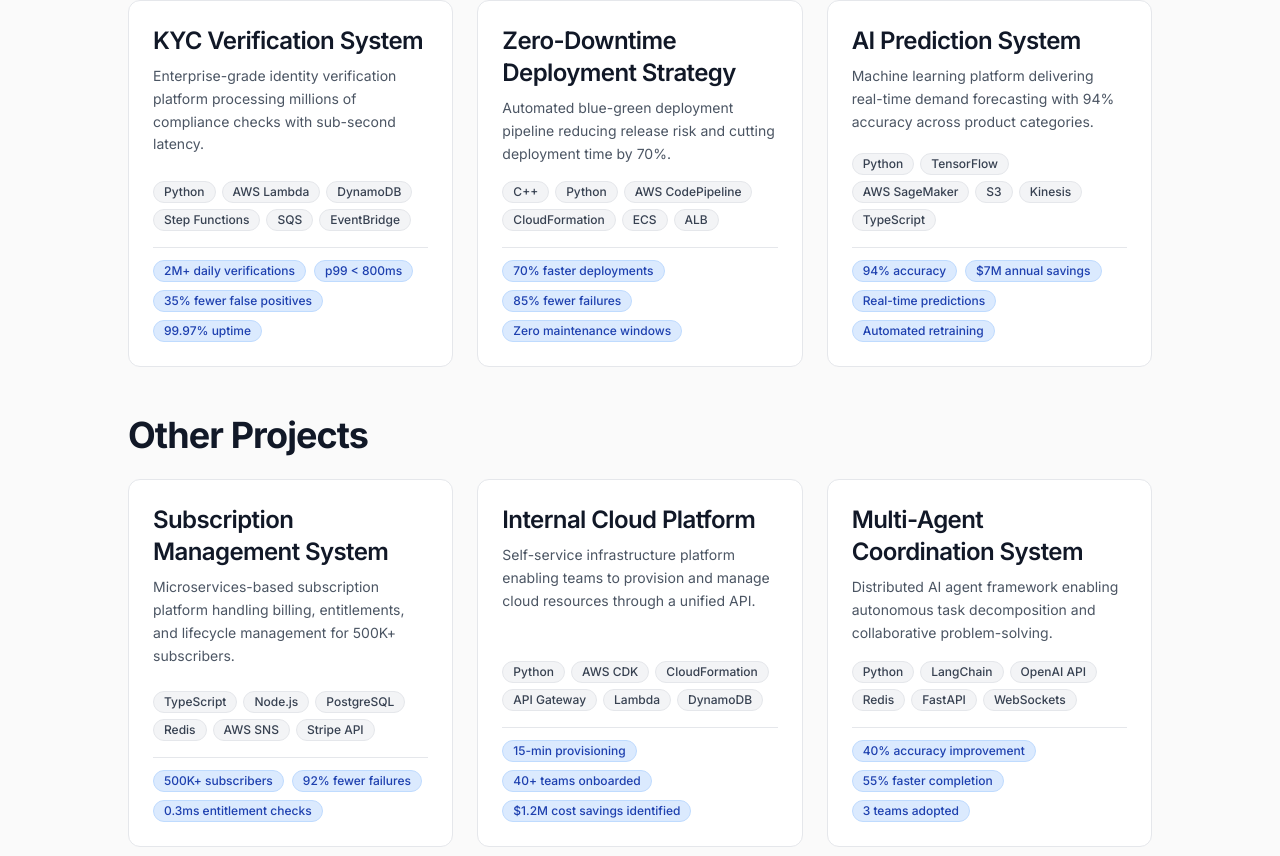
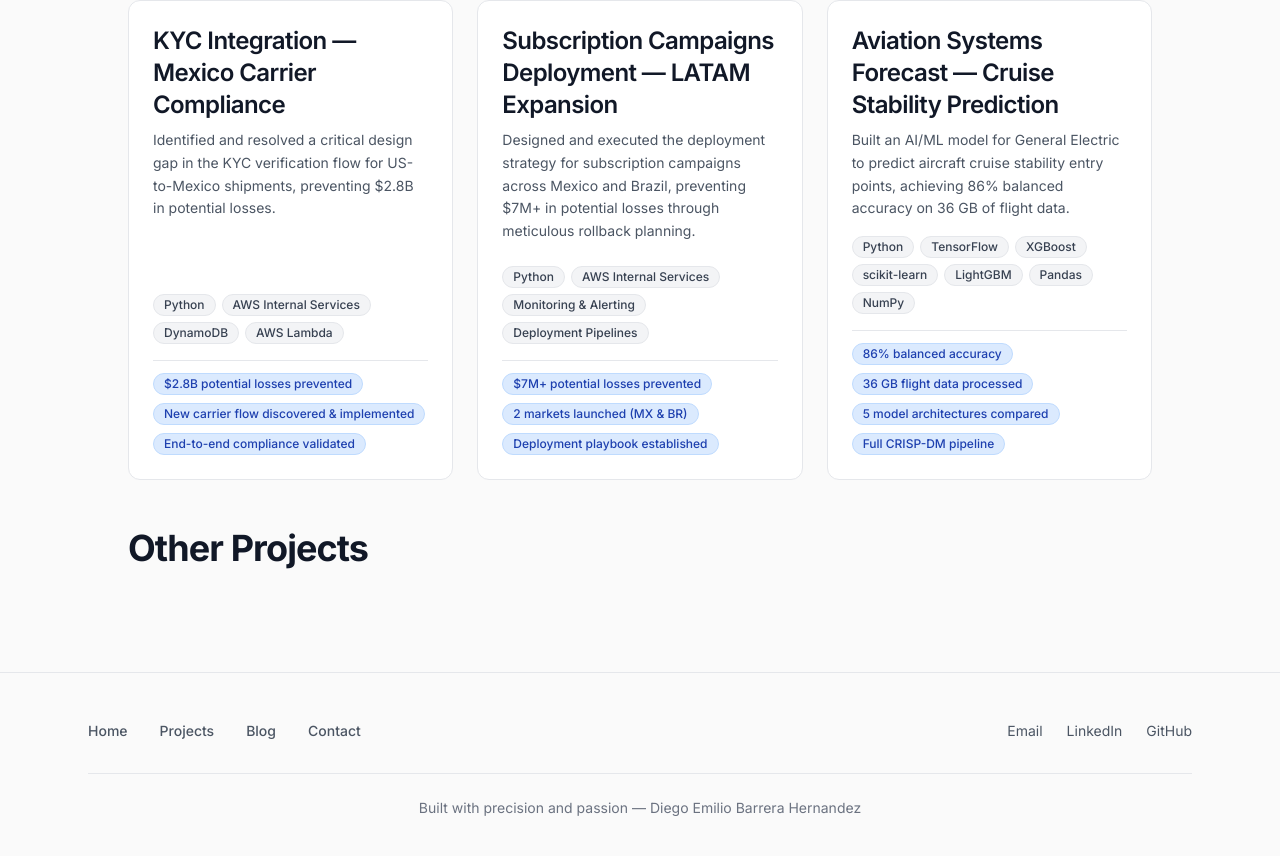
Before and after one commit to ulmo369/ThisIsUlmo, a React (Vite) app: page /projects in a window 1280 px wide. Shown: the part 364-1220 px from the top of the page. Built offline with nearby package versions, Linux system fonts and the light colour scheme.

Commit message:
feat(data): replace featured projects with real KYC, subscription, and aviation content

```diff
--- a/src/data/projects.ts
+++ b/src/data/projects.ts
@@ -2,230 +2,101 @@ import type { Project } from '@/types';
 
 export const projects: Project[] = [
   {
-    slug: 'kyc-system',
-    title: 'KYC Verification System',
-    description:
-      'Enterprise-grade identity verification platform processing millions of compliance checks with sub-second latency.',
+    slug: 'kyc-integration',
+    title: 'KYC Integration — Mexico Carrier Compliance',
+    description: 'Identified and resolved a critical design gap in the KYC verification flow for US-to-Mexico shipments, preventing $2.8B in potential losses.',
     featured: true,
-    techStack: ['Python', 'AWS Lambda', 'DynamoDB', 'Step Functions', 'SQS', 'EventBridge'],
+    techStack: ['Python', 'AWS Internal Services', 'DynamoDB', 'AWS Lambda'],
     star: {
-      situation:
-        'Financial services clients required a scalable KYC verification system capable of handling regulatory compliance across multiple jurisdictions while maintaining sub-second response times.',
-      task:
-        'Design and implement an event-driven identity verification pipeline that integrates with third-party data providers, supports configurable compliance rules, and scales to millions of daily checks.',
-      action:
-        'Built a serverless orchestration layer using AWS Step Functions with parallel verification stages. Implemented a rules engine for jurisdiction-specific compliance logic. Designed a caching strategy with DynamoDB to reduce redundant third-party API calls by 60%.',
-      result:
-        'Delivered a system processing 2M+ daily verifications with p99 latency under 800ms. Reduced false-positive rates by 35% through improved matching algorithms. Achieved 99.97% uptime over 12 months.',
+      situation: 'Amazon needed to enable a KYC plug-in requiring RFC verification for Mexican citizens receiving US → Carrier → Mexico shipments. The inherited design assumed a direct US → Carrier → MX flow.',
+      task: 'Validate the existing system design, implement the KYC integration logic, and ensure compliance for all Mexico-bound shipment routes.',
+      action: 'Conducted an independent assessment of the inherited design and discovered that Mexico used a US → Carrier1 → Amazon Carrier → MX flow — a use case the existing logic did not support. Redesigned the integration to handle the actual carrier chain, implemented the new flow, and coordinated with carrier teams (Redpack, Estafeta) to validate end-to-end.',
+      result: 'Successfully launched the KYC integration covering the correct carrier flow. Prevented $2.8B in potential losses from non-compliant shipments. Established a precedent for independent design validation on inherited systems.',
     },
-    metrics: ['2M+ daily verifications', 'p99 < 800ms', '35% fewer false positives', '99.97% uptime'],
+    metrics: ['$2.8B potential losses prevented', 'New carrier flow discovered & implemented', 'End-to-end compliance validated'],
     diagramPlaceholder: true,
     engineeringHighlights: {
       decisions: [
-        'Chose Step Functions over custom orchestration for built-in retry and error handling',
-        'Selected DynamoDB over RDS for predictable latency at scale',
+        'Performed independent design assessment rather than trusting inherited documentation',
+        'Coordinated directly with carrier partners to validate actual shipment flows',
       ],
       tradeoffs: [
-        'Accepted eventual consistency in verification status for higher throughput',
-        'Traded storage cost for compute savings via aggressive caching',
+        'Invested additional time in design validation upfront to avoid costly production issues',
+        'Chose to redesign the flow rather than patch the existing logic for long-term correctness',
       ],
       constraints: [
-        'Third-party API rate limits required intelligent request batching',
-        'Regulatory requirements mandated data residency per jurisdiction',
+        'Inherited system design assumed a single carrier path that did not match reality',
+        'Regulatory compliance required RFC verification for all Mexico-bound shipments',
       ],
       scalability: [
-        'Horizontal scaling via Lambda concurrency with reserved capacity',
-        'Partitioned DynamoDB tables by jurisdiction for balanced throughput',
+        'New design supports additional carrier chains without code changes',
+        'Validation framework reusable for future market expansions',
       ],
     },
   },
   {
-    slug: 'deployment-strategy',
-    title: 'Zero-Downtime Deployment Strategy',
-    description:
-      'Automated blue-green deployment pipeline reducing release risk and cutting deployment time by 70%.',
+    slug: 'subscription-campaigns',
+    title: 'Subscription Campaigns Deployment — LATAM Expansion',
+    description: 'Designed and executed the deployment strategy for subscription campaigns across Mexico and Brazil, preventing $7M+ in potential losses through meticulous rollback planning.',
     featured: true,
-    techStack: ['C++', 'Python', 'AWS CodePipeline', 'CloudFormation', 'ECS', 'ALB'],
+    techStack: ['Python', 'AWS Internal Services', 'Monitoring & Alerting', 'Deployment Pipelines'],
     star: {
-      situation:
-        'Legacy deployment process involved manual steps, caused frequent rollbacks, and required maintenance windows that impacted customer availability.',
-      task:
-        'Design an automated zero-downtime deployment strategy supporting canary releases, automated rollback, and infrastructure-as-code for a fleet of microservices.',
-      action:
-        'Implemented blue-green deployments on ECS with ALB traffic shifting. Built a custom health-check aggregator in C++ for sub-second rollback decisions. Created CloudFormation templates for reproducible infrastructure across environments.',
-      result:
-        'Reduced deployment time from 45 minutes to 12 minutes. Eliminated maintenance windows entirely. Decreased failed deployments by 85% through automated canary analysis.',
+      situation: 'Amazon needed to extend seller subscription campaigns (similar to Prime for sellers) to Mexico and Brazil. The beta testing systems were unstable, QA processes had recently changed, and Mexico required two separate testing flows.',
+      task: 'Design a deployment strategy with comprehensive rollback planning, analyze seller creation patterns to determine optimal launch timing, and ensure campaign stability across both markets.',
+      action: 'Analyzed historical seller creation peaks and valleys to identify the safest deployment windows. Designed a phased rollout strategy with automated rollback triggers. When the testing system failed completely before delivery, proposed extending an existing campaign as a bridge solution. Maintained constant communication with stakeholders across teams.',
+      result: 'Successfully deployed subscription campaigns to both markets. Prevented $7M+ in potential losses through proactive risk analysis and rollback planning. Established deployment playbook reused for subsequent LATAM market launches.',
     },
-    metrics: ['70% faster deployments', '85% fewer failures', 'Zero maintenance windows'],
+    metrics: ['$7M+ potential losses prevented', '2 markets launched (MX & BR)', 'Deployment playbook established'],
     diagramPlaceholder: true,
     engineeringHighlights: {
       decisions: [
-        'Blue-green over rolling updates for instant rollback capability',
-        'C++ health aggregator for latency-critical rollback decisions',
+        'Analyzed seller creation patterns to time deployment during low-risk windows',
+        'Proposed campaign extension as bridge solution when testing infrastructure failed',
       ],
       tradeoffs: [
-        'Double infrastructure cost during deployments for zero-downtime guarantee',
-        'Increased pipeline complexity for improved release safety',
+        'Accepted longer deployment timeline for reduced risk through phased rollout',
+        'Chose manual validation steps where automated testing was unavailable',
       ],
       constraints: [
-        'Existing services required backward-compatible API contracts during transitions',
-        'Shared database schemas limited independent service deployments',
+        'Beta testing systems were unstable and failed completely before delivery',
+        'Mexico required two separate testing flows unlike other markets',
       ],
       scalability: [
-        'Pipeline templates parameterized for any microservice onboarding',
-        'Canary analysis thresholds auto-tuned per service SLA',
+        'Deployment playbook parameterized for future LATAM market expansions',
+        'Rollback triggers designed to be market-agnostic',
       ],
     },
   },
   {
-    slug: 'ai-prediction-system',
-    title: 'AI Prediction System',
-    description:
-      'Machine learning platform delivering real-time demand forecasting with 94% accuracy across product categories.',
+    slug: 'aviation-forecast',
+    title: 'Aviation Systems Forecast — Cruise Stability Prediction',
+    description: 'Built an AI/ML model for General Electric to predict aircraft cruise stability entry points, achieving 86% balanced accuracy on 36 GB of flight data.',
     featured: true,
-    techStack: ['Python', 'TensorFlow', 'AWS SageMaker', 'S3', 'Kinesis', 'TypeScript'],
+    techStack: ['Python', 'TensorFlow', 'XGBoost', 'scikit-learn', 'LightGBM', 'Pandas', 'NumPy'],
     star: {
-      situation:
-        'Business teams relied on manual forecasting methods with 60% accuracy, leading to inventory imbalances and missed revenue opportunities.',
-      task:
-        'Build an end-to-end ML pipeline for real-time demand prediction that integrates with existing inventory systems and provides actionable insights through a dashboard.',
-      action:
-        'Developed ensemble models combining gradient boosting and LSTM networks. Built a feature engineering pipeline processing streaming data via Kinesis. Created a TypeScript dashboard for real-time prediction visualization and model performance monitoring.',
-      result:
-        'Achieved 94% prediction accuracy, up from 60% baseline. Reduced inventory waste by $7M annually. Model retraining pipeline runs daily with zero manual intervention.',
+      situation: 'General Electric needed a predictive model to determine when aircraft enter stable cruise phase, using 36 GB of historical flight data across multiple aircraft types.',
+      task: 'Follow the CRISP-DM methodology end-to-end to build, evaluate, and deliver a production-ready prediction model with the highest possible balanced accuracy.',
+      action: 'Executed the full CRISP-DM pipeline: data understanding, preparation, modeling, evaluation, and deployment. Implemented and compared multiple model architectures including XGBoost, Neural Networks (LSTM and Dense), Logistic Regression, and LightGBM. Performed extensive feature engineering and hyperparameter tuning.',
+      result: 'Achieved 86% balanced accuracy (best: 86.77%) with the Neural Network model, significantly outperforming baseline approaches. Delivered a complete model pipeline following CRISP-DM methodology.',
     },
-    metrics: ['94% accuracy', '$7M annual savings', 'Real-time predictions', 'Automated retraining'],
+    metrics: ['86% balanced accuracy', '36 GB flight data processed', '5 model architectures compared', 'Full CRISP-DM pipeline'],
     diagramPlaceholder: true,
     engineeringHighlights: {
       decisions: [
-        'Ensemble approach over single model for robustness across product categories',
-        'SageMaker over self-managed infrastructure for operational simplicity',
+        'Compared 5 model architectures to find the best fit for the data characteristics',
+        'Selected Neural Network (Dense + LSTM) as final model based on balanced accuracy metric',
       ],
       tradeoffs: [
-        'Higher inference cost for ensemble vs. single model accuracy gains',
-        'Batch feature computation for cost efficiency over pure real-time processing',
+        'Chose balanced accuracy over raw accuracy to handle class imbalance in flight phases',
+        'Invested in multiple model comparisons rather than optimizing a single architecture',
       ],
       constraints: [
-        'Model inference latency budget of 200ms for real-time serving',
-        'Training data privacy requirements limited cross-region data movement',
+        'Private client data required secure handling and could not leave GE infrastructure',
+        '36 GB dataset required efficient data pipeline design for iterative experimentation',
       ],
       scalability: [
-        'Auto-scaling SageMaker endpoints based on request volume',
-        'Feature store enabling model reuse across prediction domains',
-      ],
-    },
-  },
-  {
-    slug: 'subscription-system',
-    title: 'Subscription Management System',
-    description:
-      'Microservices-based subscription platform handling billing, entitlements, and lifecycle management for 500K+ subscribers.',
-    featured: false,
-    techStack: ['TypeScript', 'Node.js', 'PostgreSQL', 'Redis', 'AWS SNS', 'Stripe API'],
-    star: {
-      situation:
-        'Monolithic billing system could not support new pricing models and suffered from cascading failures during peak billing cycles.',
-      task:
-        'Decompose the billing monolith into microservices supporting flexible pricing, automated dunning, and real-time entitlement checks.',
-      action:
-        'Designed domain-driven microservices for billing, entitlements, and notifications. Implemented event sourcing for billing state with PostgreSQL. Built a Redis-backed entitlement cache for sub-millisecond access checks.',
-      result:
-        'Supported 3 new pricing models within 2 weeks of launch. Reduced billing cycle failures by 92%. Entitlement checks averaged 0.3ms p50 latency.',
-    },
-    metrics: ['500K+ subscribers', '92% fewer failures', '0.3ms entitlement checks'],
-    diagramPlaceholder: true,
-    engineeringHighlights: {
-      decisions: [
-        'Event sourcing for billing state to enable full audit trail',
-        'Redis entitlement cache for sub-millisecond access validation',
-      ],
-      tradeoffs: [
-        'Increased operational complexity of microservices for independent scalability',
-        'Eventual consistency in entitlements for cache performance',
-      ],
-      constraints: [
-        'PCI compliance requirements for payment data handling',
-        'Backward compatibility with existing subscriber contracts',
-      ],
-      scalability: [
-        'Independent scaling of billing vs. entitlement services',
-        'Partitioned event store by tenant for write throughput',
-      ],
-    },
-  },
-  {
-    slug: 'cloud-platform',
-    title: 'Internal Cloud Platform',
-    description:
-      'Self-service infrastructure platform enabling teams to provision and manage cloud resources through a unified API.',
-    featured: false,
-    techStack: ['Python', 'AWS CDK', 'CloudFormation', 'API Gateway', 'Lambda', 'DynamoDB'],
-    star: {
-      situation:
-        'Engineering teams spent an average of 2 weeks provisioning infrastructure through manual ticket-based processes, creating bottlenecks and inconsistent configurations.',
-      task:
-        'Build a self-service platform that abstracts infrastructure provisioning behind a simple API, enforces organizational policies, and provides cost visibility.',
-      action:
-        'Created an API-driven provisioning layer using AWS CDK constructs. Implemented policy-as-code guardrails for security and cost controls. Built a cost attribution system tracking spend per team and project.',
-      result:
-        'Reduced provisioning time from 2 weeks to 15 minutes. Onboarded 40+ teams within the first quarter. Identified $1.2M in cost optimization opportunities through attribution dashboards.',
-    },
-    metrics: ['15-min provisioning', '40+ teams onboarded', '$1.2M cost savings identified'],
-    diagramPlaceholder: true,
-    engineeringHighlights: {
-      decisions: [
-        'CDK over raw CloudFormation for type-safe infrastructure definitions',
-        'API Gateway + Lambda for serverless API layer',
-      ],
-      tradeoffs: [
-        'Abstraction layer limits advanced customization for power users',
-        'CDK version upgrades require coordinated construct library updates',
-      ],
-      constraints: [
-        'Must support existing CloudFormation stacks during migration',
-        'Security policies require all resources tagged with ownership metadata',
-      ],
-      scalability: [
-        'Modular construct library enabling new resource types without API changes',
-        'Multi-account strategy with centralized governance',
-      ],
-    },
-  },
-  {
-    slug: 'multi-agent-system',
-    title: 'Multi-Agent Coordination System',
-    description:
-      'Distributed AI agent framework enabling autonomous task decomposition and collaborative problem-solving.',
-    featured: false,
-    techStack: ['Python', 'LangChain', 'OpenAI API', 'Redis', 'FastAPI', 'WebSockets'],
-    star: {
-      situation:
-        'Complex analytical tasks required multiple specialized AI capabilities that a single model could not handle effectively, leading to poor output quality on multi-step problems.',
-      task:
-        'Design a multi-agent architecture where specialized agents collaborate on complex tasks through structured communication, with human-in-the-loop oversight.',
-      action:
-        'Built an agent orchestration framework with role-based specialization. Implemented a shared memory system using Redis for inter-agent context. Created a WebSocket-based monitoring dashboard for real-time agent activity visualization.',
-      result:
-        'Improved complex task completion accuracy by 40% compared to single-agent baseline. Reduced average task completion time by 55%. Framework adopted by 3 internal teams for domain-specific applications.',
-    },
-    metrics: ['40% accuracy improvement', '55% faster completion', '3 teams adopted'],
-    diagramPlaceholder: true,
-    engineeringHighlights: {
-      decisions: [
-        'Role-based agent specialization over generalist agents for quality',
-        'Redis shared memory over direct message passing for decoupled communication',
-      ],
-      tradeoffs: [
-        'Higher token cost from multi-agent conversations for improved output quality',
-        'Added orchestration complexity for better task decomposition',
-      ],
-      constraints: [
-        'API rate limits required intelligent request queuing and batching',
-        'Agent responses must be deterministic enough for reproducible workflows',
-      ],
-      scalability: [
-        'Plugin architecture for adding new agent specializations',
-        'Horizontal scaling of agent workers behind task queue',
+        'Model pipeline designed for retraining with new flight data batches',
+        'Feature engineering pipeline reusable across different aircraft types',
       ],
     },
   },
```
